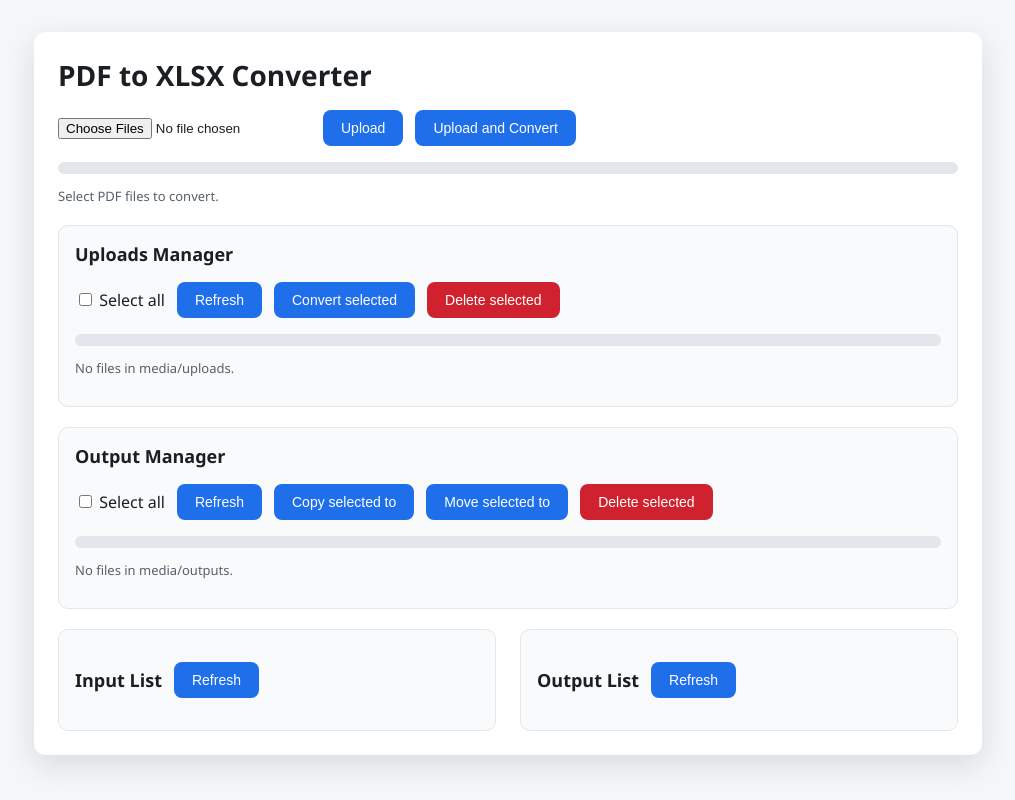
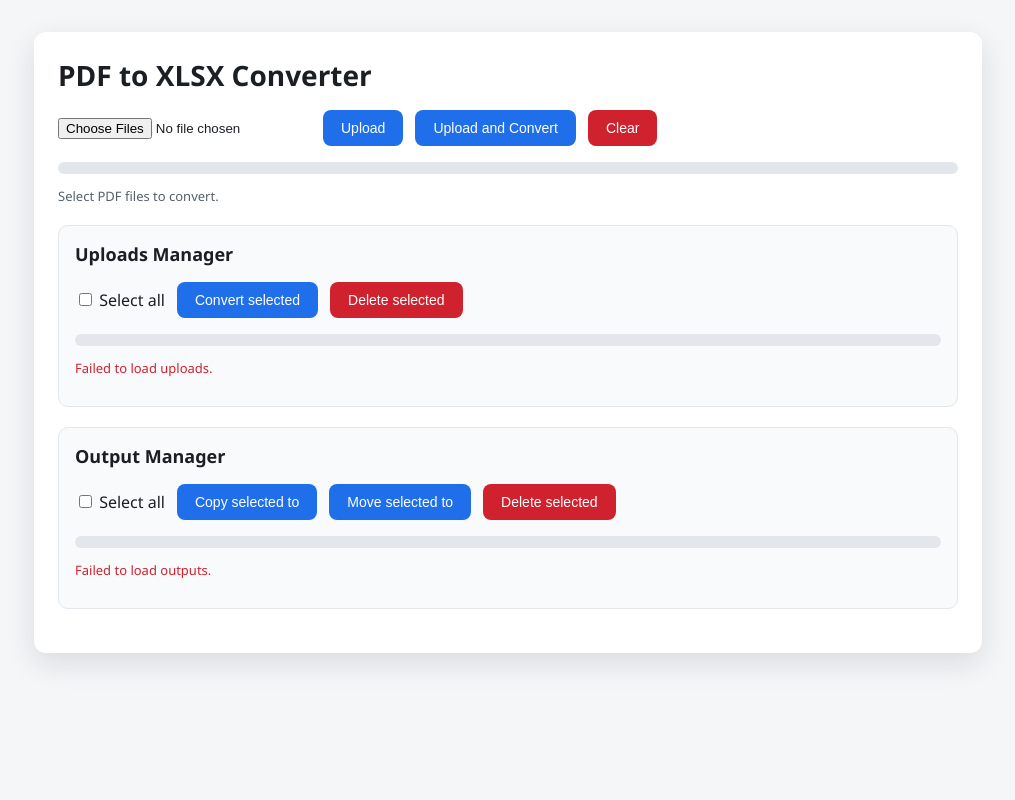
Before and after one commit to VladislavPavlyuk/pdfToXlsxConvertor, a Django app: page / in a window 1280 px wide. Shown: the whole page, without its empty margins (132-1147 px from the left). Run offline with Django 4.2, Linux system fonts and the light colour scheme; data that the repository does not hold is empty.

Commit message:
Simplify UI lists, sync manager refreshes, and add clear selection button

```diff
--- a/converter/templates/converter/index.html
+++ b/converter/templates/converter/index.html
@@ -114,6 +114,7 @@
           />
           <button id="upload-btn" type="button">Upload</button>
           <button id="convert-btn" type="submit">Upload and Convert</button>
+          <button id="clear-btn" class="danger" type="button">Clear</button>
         </div>
         <div class="progress">
           <div class="progress-bar" id="progress-bar"></div>
@@ -128,7 +129,6 @@
             <input type="checkbox" id="select-all" />
             Select all
           </label>
-          <button id="refresh-uploads" type="button">Refresh</button>
           <button id="convert-selected" type="button">Convert selected</button>
           <button id="delete-selected" class="danger" type="button">
             Delete selected
@@ -148,7 +148,6 @@
             <input type="checkbox" id="select-all-outputs" />
             Select all
           </label>
-          <button id="refresh-outputs" type="button">Refresh</button>
           <button id="copy-outputs" type="button">Copy selected to</button>
           <button id="move-outputs" type="button">Move selected to</button>
           <button id="delete-outputs" class="danger" type="button">
@@ -162,50 +161,30 @@
         <p class="status" id="outputs-status">No outputs loaded.</p>
       </div>
 
-      <div class="row">
-        <div class="panel">
-          <div class="actions">
-            <h2 style="margin: 0;">Input List</h2>
-            <button id="refresh-inputs" type="button">Refresh</button>
-          </div>
-          <ul id="input-list"></ul>
-        </div>
-        <div class="panel">
-          <div class="actions">
-            <h2 style="margin: 0;">Output List</h2>
-            <button id="refresh-output-list" type="button">Refresh</button>
-          </div>
-          <ul id="output-list"></ul>
-        </div>
-      </div>
+      <div class="row"></div>
     </div>
 
     <script>
       const form = document.getElementById("convert-form");
       const fileInput = document.getElementById("file-input");
-      const inputList = document.getElementById("input-list");
-      const outputList = document.getElementById("output-list");
       const progressBar = document.getElementById("progress-bar");
       const statusText = document.getElementById("status-text");
       const convertBtn = document.getElementById("convert-btn");
       const uploadBtn = document.getElementById("upload-btn");
+      const clearBtn = document.getElementById("clear-btn");
       const uploadsList = document.getElementById("uploads-list");
       const uploadsStatus = document.getElementById("uploads-status");
       const uploadsProgress = document.getElementById("uploads-progress");
       const selectAll = document.getElementById("select-all");
-      const refreshUploads = document.getElementById("refresh-uploads");
       const convertSelected = document.getElementById("convert-selected");
       const deleteSelected = document.getElementById("delete-selected");
       const outputsList = document.getElementById("outputs-list");
       const outputsStatus = document.getElementById("outputs-status");
       const outputsProgress = document.getElementById("outputs-progress");
       const selectAllOutputs = document.getElementById("select-all-outputs");
-      const refreshOutputs = document.getElementById("refresh-outputs");
       const deleteOutputs = document.getElementById("delete-outputs");
       const copyOutputs = document.getElementById("copy-outputs");
       const moveOutputs = document.getElementById("move-outputs");
-      const refreshInputs = document.getElementById("refresh-inputs");
-      const refreshOutputList = document.getElementById("refresh-output-list");
 
       function clearList(list) {
         while (list.firstChild) {
@@ -369,6 +348,7 @@
             : "Delete completed."
         );
         fetchUploads();
+        fetchOutputs();
       }
 
       async function convertSelectedUploads() {
@@ -403,19 +383,9 @@
             errors += 1;
           } else if (data.results) {
             data.results.forEach((result) => {
-                const item = document.createElement("li");
               if (result.error) {
                 errors += 1;
-                  item.textContent = `${result.name}: ${result.error}`;
-                  item.classList.add("error");
-                } else {
-                  const link = document.createElement("a");
-                  link.href = result.url;
-                  link.textContent = `${result.name} -> ${result.output}`;
-                  link.setAttribute("download", result.output);
-                  item.appendChild(link);
               }
-                outputList.appendChild(item);
             });
           }
           } catch (error) {
@@ -430,6 +400,7 @@
             : "Conversion completed."
         );
         fetchOutputs();
+        fetchUploads();
       }
 
       async function deleteOutputFiles() {
@@ -470,8 +441,10 @@
             : "Delete completed."
         );
         fetchOutputs();
+        fetchUploads();
       }
 
+      /** Save selected output files to a folder on the user's PC via folder picker (when available) or download to browser Downloads. */
       async function copyOrMoveWithDirectoryPicker(actionLabel, deleteAfterCopy) {
         const selected = Array.from(
           document.querySelectorAll(".output-checkbox:checked")
@@ -484,11 +457,7 @@
           return;
         }
 
-        if (!window.showDirectoryPicker) {
-          setOutputsStatus("Directory picker not supported.", true);
-          return;
-        }
-
+        if (window.showDirectoryPicker) {
           let directoryHandle;
           try {
             directoryHandle = await window.showDirectoryPicker({
@@ -503,24 +472,17 @@
             setOutputsStatus("Directory selection failed.", true);
             return;
           }
-
           setOutputsStatus(`${actionLabel} in progress...`);
           const failures = [];
           setProgress(outputsProgress, 0, selected.length);
           let completed = 0;
           for (const file of selected) {
             try {
-            if (!file.url) {
-              throw new Error("Missing file URL.");
-            }
+              if (!file.url) throw new Error("Missing file URL.");
               const response = await fetch(file.url);
-            if (!response.ok) {
-              throw new Error("Failed to fetch file.");
-            }
+              if (!response.ok) throw new Error("Failed to fetch file.");
               const blob = await response.blob();
-            const fileHandle = await directoryHandle.getFileHandle(file.name, {
-              create: true,
-            });
+              const fileHandle = await directoryHandle.getFileHandle(file.name, { create: true });
               const writable = await fileHandle.createWritable();
               await writable.write(blob);
               await writable.close();
@@ -530,28 +492,67 @@
             completed += 1;
             setProgress(outputsProgress, completed, selected.length);
           }
-
           if (deleteAfterCopy) {
             const formData = new FormData();
             selected.forEach((file) => formData.append("names", file.name));
             await fetch("{% url 'delete_outputs' %}", {
               method: "POST",
-            headers: {
-              "X-CSRFToken": "{{ csrf_token }}",
-            },
+              headers: { "X-CSRFToken": "{{ csrf_token }}" },
               body: formData,
             });
           }
-
           if (failures.length) {
-          setOutputsStatus(
-            `${actionLabel} done with errors: ${failures.length} failed.`,
-            true
-          );
+            setOutputsStatus(`${actionLabel} done with errors: ${failures.length} failed.`, true);
           } else {
             setOutputsStatus(`${actionLabel} done.`);
           }
           fetchOutputs();
+          fetchUploads();
+          return;
+        }
+
+        /* Fallback when folder picker is not available (e.g. NAS over HTTP): download each file to browser Downloads. */
+        setOutputsStatus(`${actionLabel} in progress (downloading to your PC)...`);
+        const failures = [];
+        setProgress(outputsProgress, 0, selected.length);
+        let completed = 0;
+        for (const file of selected) {
+          try {
+            if (!file.url) throw new Error("Missing file URL.");
+            const response = await fetch(file.url);
+            if (!response.ok) throw new Error("Failed to fetch file.");
+            const blob = await response.blob();
+            const url = URL.createObjectURL(blob);
+            const a = document.createElement("a");
+            a.href = url;
+            a.download = file.name;
+            a.style.display = "none";
+            document.body.appendChild(a);
+            a.click();
+            document.body.removeChild(a);
+            URL.revokeObjectURL(url);
+          } catch (error) {
+            failures.push(file.name);
+          }
+          completed += 1;
+          setProgress(outputsProgress, completed, selected.length);
+        }
+        if (deleteAfterCopy) {
+          const formData = new FormData();
+          selected.forEach((file) => formData.append("names", file.name));
+          await fetch("{% url 'delete_outputs' %}", {
+            method: "POST",
+            headers: { "X-CSRFToken": "{{ csrf_token }}" },
+            body: formData,
+          });
+        }
+        if (failures.length) {
+          setOutputsStatus(`${actionLabel} done with errors: ${failures.length} failed.`, true);
+        } else {
+          setOutputsStatus(`${actionLabel} done. Files in your Downloads folder.`);
+        }
+        fetchOutputs();
+        fetchUploads();
       }
 
       async function submitOutputAction(actionUrl, actionLabel) {
@@ -598,29 +599,17 @@
           `${actionLabel} done. ${errors ? `${errors} error(s).` : "All good."}`
         );
         fetchOutputs();
-      }
-
-      function renderInputs(files) {
-        clearList(inputList);
-        if (!files.length) {
-          setStatus("Select PDF files to convert.");
-          return;
-        }
-        files.forEach((file) => {
-          const item = document.createElement("li");
-          item.textContent = file.name;
-          inputList.appendChild(item);
-        });
-        setStatus(`${files.length} file(s) ready for conversion.`);
-      }
-
-      function refreshInputListFromSelection() {
-        renderInputs(Array.from(fileInput.files));
+        fetchUploads();
       }
 
       fileInput.addEventListener("change", () => {
-        renderInputs(Array.from(fileInput.files));
-        clearList(outputList);
+        setStatus("Files selected.");
+        progressBar.style.width = "0%";
+      });
+
+      clearBtn.addEventListener("click", () => {
+        fileInput.value = "";
+        setStatus("Selection cleared.");
         progressBar.style.width = "0%";
       });
 
@@ -670,6 +659,7 @@
           errors ? `Upload completed with ${errors} error(s).` : "Upload complete."
         );
         fetchUploads();
+        fetchOutputs();
       });
 
       selectAll.addEventListener("change", () => {
@@ -686,27 +676,11 @@
         });
       });
 
-      refreshUploads.addEventListener("click", fetchUploads);
       convertSelected.addEventListener("click", convertSelectedUploads);
       deleteSelected.addEventListener("click", deleteUploads);
-      refreshOutputs.addEventListener("click", fetchOutputs);
       deleteOutputs.addEventListener("click", deleteOutputFiles);
-      refreshInputs.addEventListener("click", refreshInputListFromSelection);
-      refreshOutputList.addEventListener("click", () => fetchOutputs());
-      copyOutputs.addEventListener("click", () => {
-        if (window.showDirectoryPicker) {
-          copyOrMoveWithDirectoryPicker("Copy", false);
-        } else {
-          submitOutputAction("{% url 'copy_outputs' %}", "Copy");
-        }
-      });
-      moveOutputs.addEventListener("click", () => {
-        if (window.showDirectoryPicker) {
-          copyOrMoveWithDirectoryPicker("Move", true);
-        } else {
-          submitOutputAction("{% url 'move_outputs' %}", "Move");
-        }
-      });
+      copyOutputs.addEventListener("click", () => copyOrMoveWithDirectoryPicker("Copy", false));
+      moveOutputs.addEventListener("click", () => copyOrMoveWithDirectoryPicker("Move", true));
 
       fetchUploads();
       fetchOutputs();
@@ -718,7 +692,6 @@
           return;
         }
 
-        clearList(outputList);
         progressBar.style.width = "0%";
         convertBtn.disabled = true;
         setStatus("Uploading and converting...");
@@ -757,19 +730,9 @@
             const data = xhr.response;
             if (data && data.results) {
               data.results.forEach((result) => {
-                const item = document.createElement("li");
                 if (result.error) {
                   errors += 1;
-                  item.textContent = `${result.name}: ${result.error}`;
-                  item.classList.add("error");
-                } else {
-                  const link = document.createElement("a");
-                  link.href = result.url;
-                  link.textContent = `${result.name} -> ${result.output}`;
-                  link.setAttribute("download", result.output);
-                  item.appendChild(link);
                 }
-                outputList.appendChild(item);
               });
             }
           }
@@ -784,6 +747,7 @@
             : "Conversion complete."
         );
         fetchOutputs();
+        fetchUploads();
       });
     </script>
   </body>
```
Lines whose indentation alone changed are shown as unchanged.
